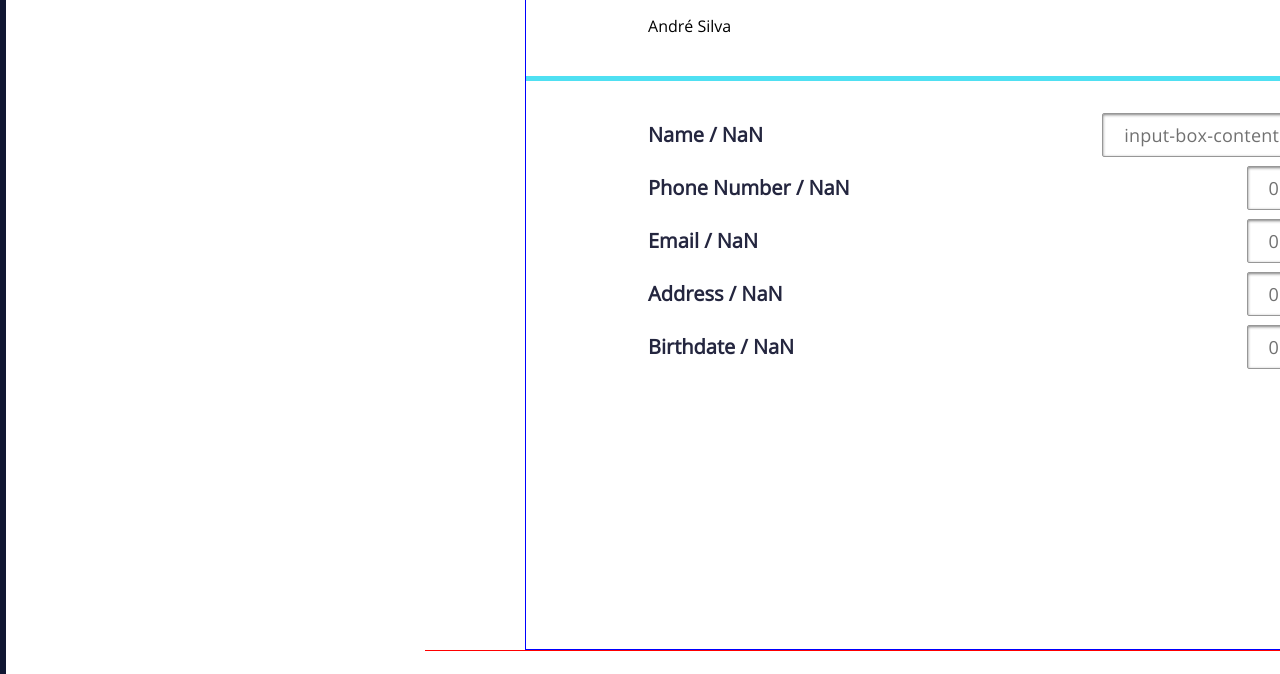
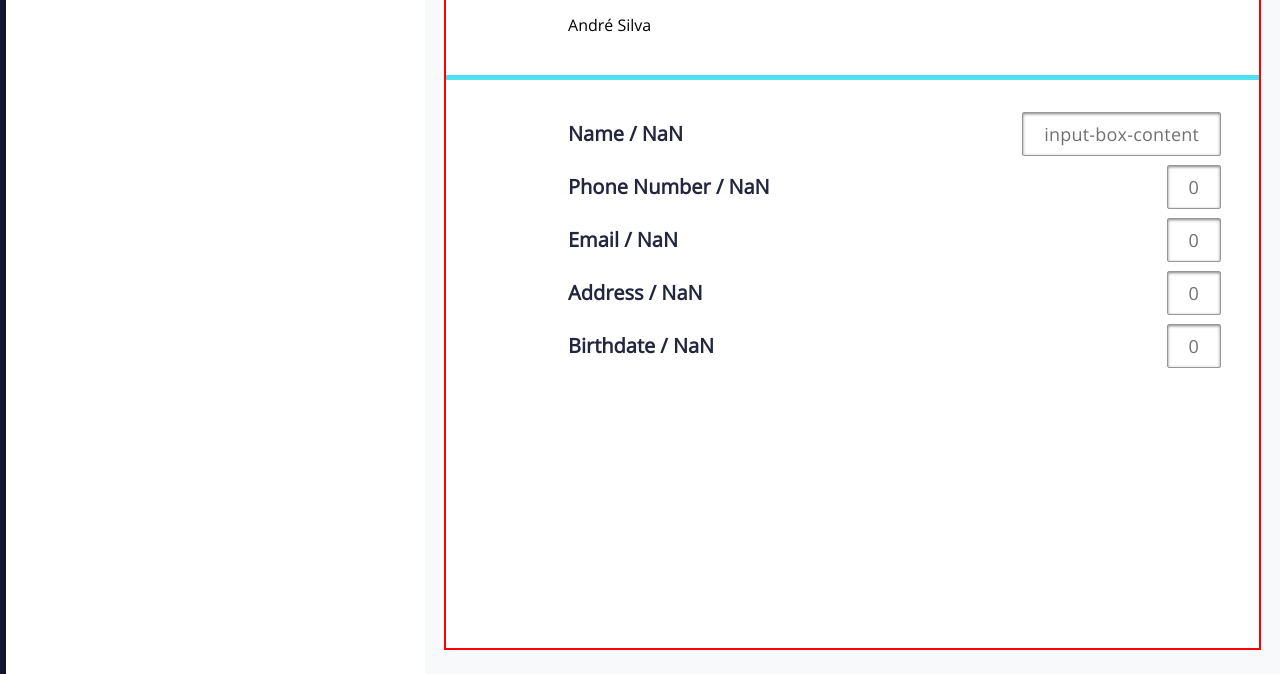
Before and after one commit to ArmindoBC/BootcampProject, a website: page frontend/public/index.html in a window 1280 px wide. Shown: the part 126-800 px from the top of the page. Drawn offline with nearby package versions, Linux system fonts and the light colour scheme; some packages are replaced by stand-ins of ours; no server answers.

Commit message:
Contact-form centered in ng-view container

```diff
--- a/frontend/public/assets/css/contact-form.directive.css
+++ b/frontend/public/assets/css/contact-form.directive.css
@@ -31,7 +31,6 @@
     height: 43px;
     box-sizing: border-box;
     margin-bottom: 10px;
-    /*border: 1px solid black; (delt)*/
 }
 
 .input-container .input>* {
--- a/frontend/public/assets/css/main.css
+++ b/frontend/public/assets/css/main.css
@@ -5,7 +5,6 @@
         min-height: 100%;
         font-family: 'OpenSans-Regular';
     }
-
     //OpenSans bold
     @font-face {
         font-family: 'OpenSans-Bold';
@@ -14,7 +13,6 @@
         font-weight: 300;
         font-style: normal;
     }
-
     @font-face {
         font-family: 'OpenSans-Regular';
         src: url('../fonts/Open_Sans_Web/OpenSans-Regular.eot');
@@ -22,7 +20,6 @@
         font-weight: 300;
         font-style: normal;
     }
-
     @font-face {
         font-family: 'Material Icons';
         font-style: normal;
@@ -30,7 +27,6 @@
         src: url(https://example.com/MaterialIcons-Regular.eot);
         /* For IE6-8 */
     }
-
     .material-icons {
         font-family: 'Material Icons';
         font-weight: normal;
@@ -53,22 +49,21 @@
         /* Support for IE. */
         font-feature-settings: 'liga';
     }
-
     .divNgView {
-        display: block;
-        border: solid 1px red;
-        height: 100%;
-        width: 100%;
-        margin-left: auto;
-        margin-right: auto;
-        margin-top: -35px;
-        /*background-color: #f8f9fa;*/
+        position: absolute;
+        top: 60px;
+        left: 425px;
+        bottom:0;
+        right:0;
+        display: flex;
+        justify-content: center;
+        align-items: center;
+        background-color: #f8f9fa;
     }
-
     .insideNgView {
-        display: block;
-        border: solid 1px blue;
+        width:100%;
         width: 813px;
         height: 775.px;
-        margin-left: 524px;
-    }
+        background-color: #FFF;
+        border: 2px solid red;
+}
```
Also changed, not shown: frontend/public/app/controllers/home/home.controller.html (+1 -0 lines).
